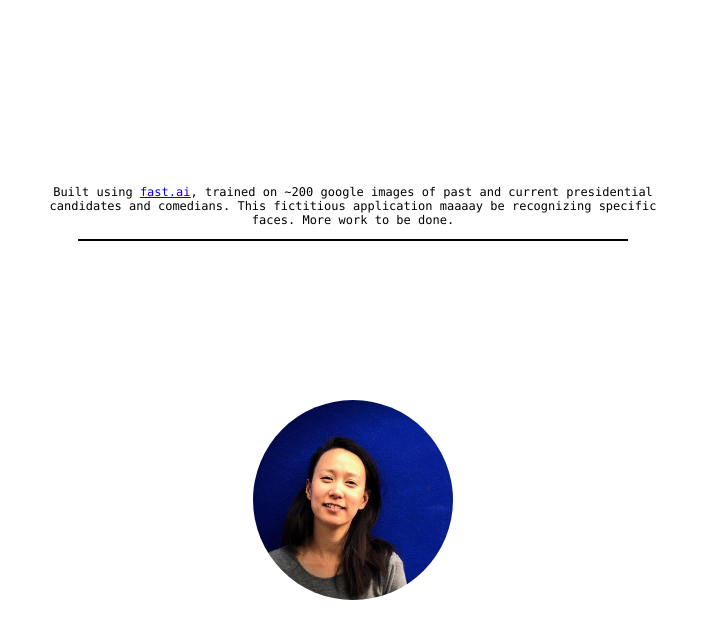
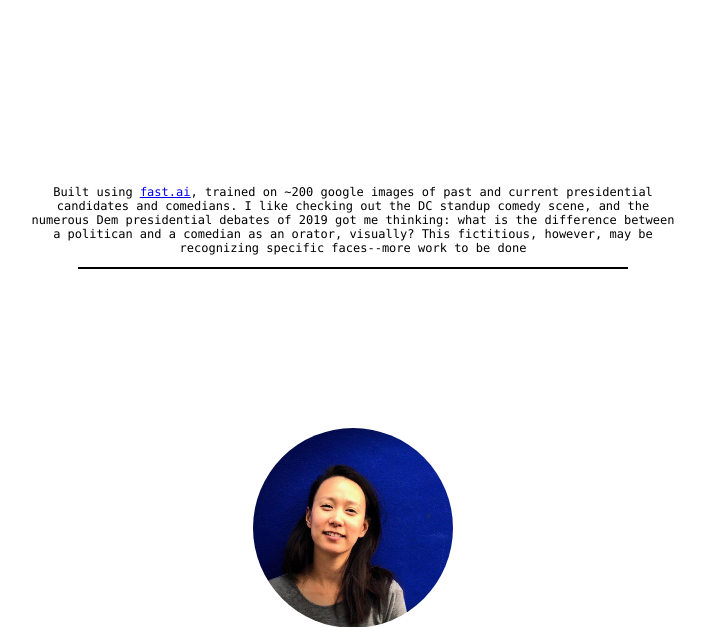
Before and after one commit to chungkim271/mypage, a Flask app: page / in a window 1280 px wide. Shown: the part 525-1152 px from the top of the page, without its empty margins (287-992 px from the left). Run offline with Flask 2, Linux system fonts and the light colour scheme; parts of the project's set-up code (start-up, migrations or seed data) failed here and were passed over; some libraries are stand-ins or nearby versions.

Commit message:
extended learner footnote

```diff
--- a/app/templates/home.html
+++ b/app/templates/home.html
@@ -96,7 +96,7 @@
                     <h2 id='pred'>' '</h2>
                 </div>
 
-				<p class='txt-note'> Built using <u><a href="https://fast.ai">fast.ai</a></u>, trained on ~200 google images of past and current presidential candidates and comedians. This fictitious application maaaay be recognizing specific faces. More work to be done. </p>
+				<p class='txt-note'> Built using <u><a href="https://fast.ai">fast.ai</a></u>, trained on ~200 google images of past and current presidential candidates and comedians. I like checking out the DC standup comedy scene, and the numerous Dem presidential debates of 2019 got me thinking: what is the difference between a politican and a comedian as an orator, visually? This fictitious, however, may be recognizing specific faces--more work to be done </p>
 			</div>
 
             <hr>
```
